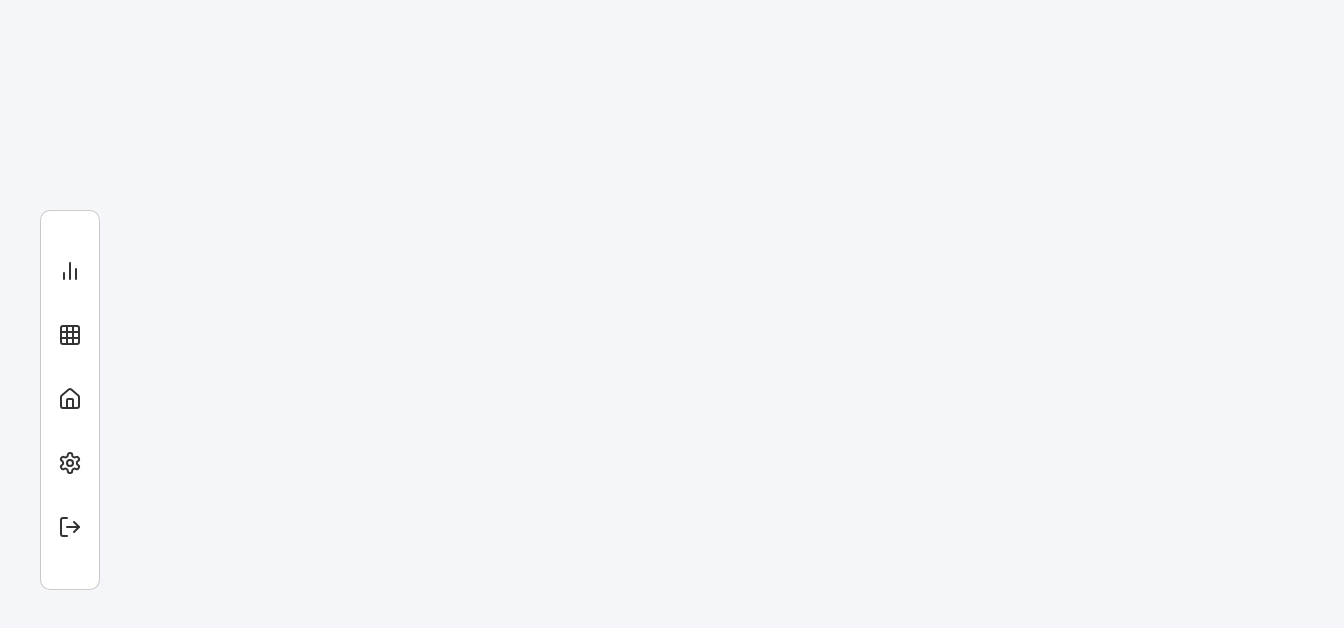
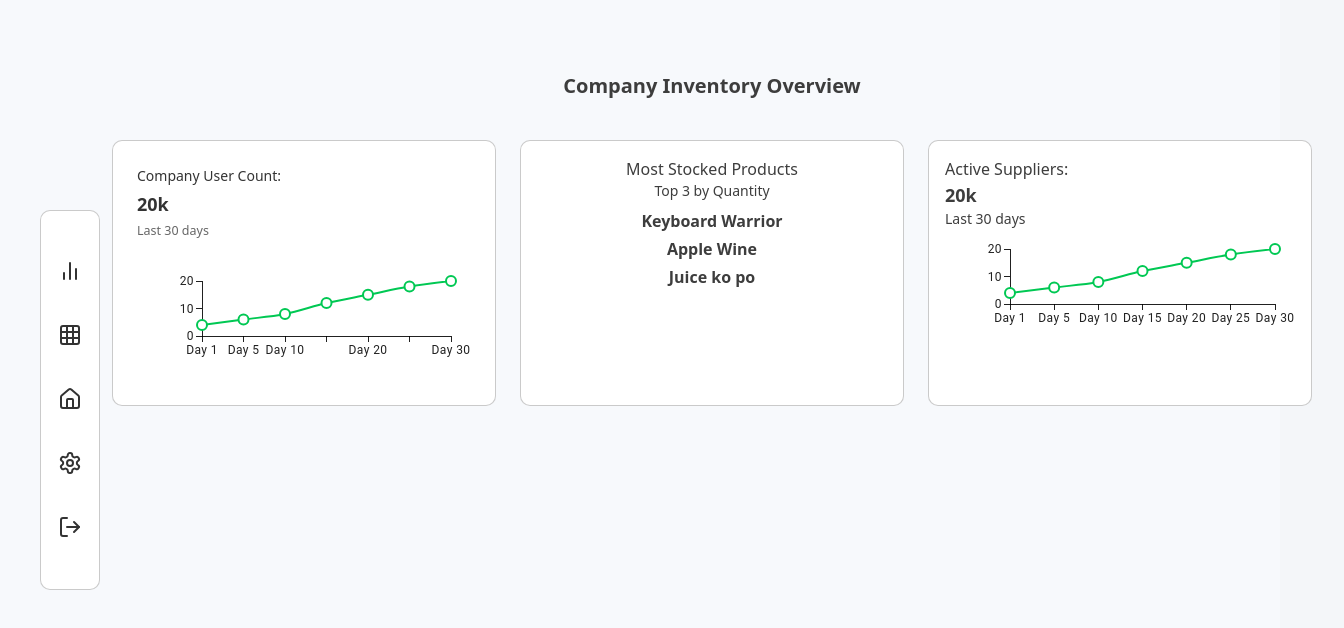
Before and after one commit to JPAVictoria/Stocktopus, a Next.js app: page /pages/dashboard in a window 1280 px wide. Shown: the top 628 px of the page, 1344 px wide, since content can reach past the window. Built offline with nearby package versions, Linux system fonts and the light colour scheme.

Commit message:
update-commit

```diff
--- /dev/null
+++ b/app/components/InventoryCharts.jsx
@@ -0,0 +1,72 @@
+"use client";
+import { PieChart, LineChart } from "@mui/x-charts";
+
+export default function InventoryCharts({ pieData, lineData }) {
+  return (
+    <>
+      <div className="mt-10 mb-8">
+        <div className="grid grid-cols-3 gap-6 w-300 mx-auto">
+          <div className="bg-white border border-[#2D2D2D]/25 rounded-lg p-6">
+            <p className="font-regular text-[#333333] text-[14px] mb-1">Company User Count:</p>
+            <p className="text-lg text-[#333333] font-bold mb-1">20k</p>
+            <p className="text-[#333333]/75 text-[12.5px] font-regular mb-5">Last 30 days</p>
+            <LineChart {...lineData} height={120} colors={["#00C853"]} />
+          </div>
+
+          <div className="bg-white p-4  border border-[#2D2D2D]/25 rounded-lg text-center">
+            <p className="font-medium">Most Stocked Products</p>
+            <p className="text-sm">Top 3 by Quantity</p>
+            <ul className="mt-2 space-y-1 font-semibold">
+              <li>Keyboard Warrior</li>
+              <li>Apple Wine</li>
+              <li>Juice ko po</li>
+            </ul>
+          </div>
+
+          <div className="bg-white p-4  border border-[#2D2D2D]/25 rounded-lg">
+            <p className="font-medium">Active Suppliers:</p>
+            <p className="text-lg font-bold">20k</p>
+            <p className="text-sm">Last 30 days</p>
+            <LineChart {...lineData} height={120} colors={["#00C853"]} />
+          </div>
+        </div>
+      </div>
+
+      {/* <div className="grid grid-cols-2 gap-6">
+        <div className="bg-white p-4 rounded shadow-sm">
+          <p className="font-semibold mb-4">All-Time Inventory Breakdown</p>
+          <PieChart
+            series={[
+              {
+                data: pieData,
+                innerRadius: 40,
+                outerRadius: 80,
+                paddingAngle: 2,
+                cornerRadius: 4,
+              },
+            ]}
+            width={300}
+            height={200}
+          />
+        </div>
+
+        <div className="bg-white p-4 rounded shadow-sm">
+          <p className="font-semibold mb-4">Inventory by Location</p>
+          <PieChart
+            series={[
+              {
+                data: pieData,
+                innerRadius: 40,
+                outerRadius: 80,
+                paddingAngle: 2,
+                cornerRadius: 4,
+              },
+            ]}
+            width={300}
+            height={200}
+          />
+        </div>
+      </div> */}
+    </>
+  );
+}
--- a/app/pages/dashboard/page.jsx
+++ b/app/pages/dashboard/page.jsx
@@ -1,9 +1,37 @@
+"use client";
+import Navbar from "@/app/components/Navbar";
+import dynamic from "next/dynamic";
 
-import Navbar from "@/app/components/Navbar"
-export default function InventoryDashboard () {
-    return (
-        <div>
-            <Navbar/>
-        </div>
-    )
+const InventoryCharts = dynamic(() => import("@/app/components/InventoryCharts"), {
+  ssr: false,
+});
+
+export default function InventoryDashboard() {
+  const pieData = [
+    { id: 0, value: 40, color: "#00BCD4" },
+    { id: 1, value: 30, color: "#9C27B0" },
+    { id: 2, value: 30, color: "#00ACC1" },
+  ];
+
+  const lineData = {
+    xAxis: [
+      {
+        scaleType: "point",
+        data: ["Day 1", "Day 5", "Day 10", "Day 15", "Day 20", "Day 25", "Day 30"],
+      },
+    ],
+    series: [{ data: [4, 6, 8, 12, 15, 18, 20] }],
+  };
+
+  return (
+    <div className="flex bg-[#f7f9fc] min-h-screen text-[#3d3d3d]">
+      <Navbar />
+      <div className="flex-1 ml-[80px] p-8">
+        <h1 className="text-xl font-semibold text-center mb-8 mt-10">
+          Company Inventory Overview
+        </h1>
+        <InventoryCharts pieData={pieData} lineData={lineData} />
+      </div>
+    </div>
+  );
 }
```
